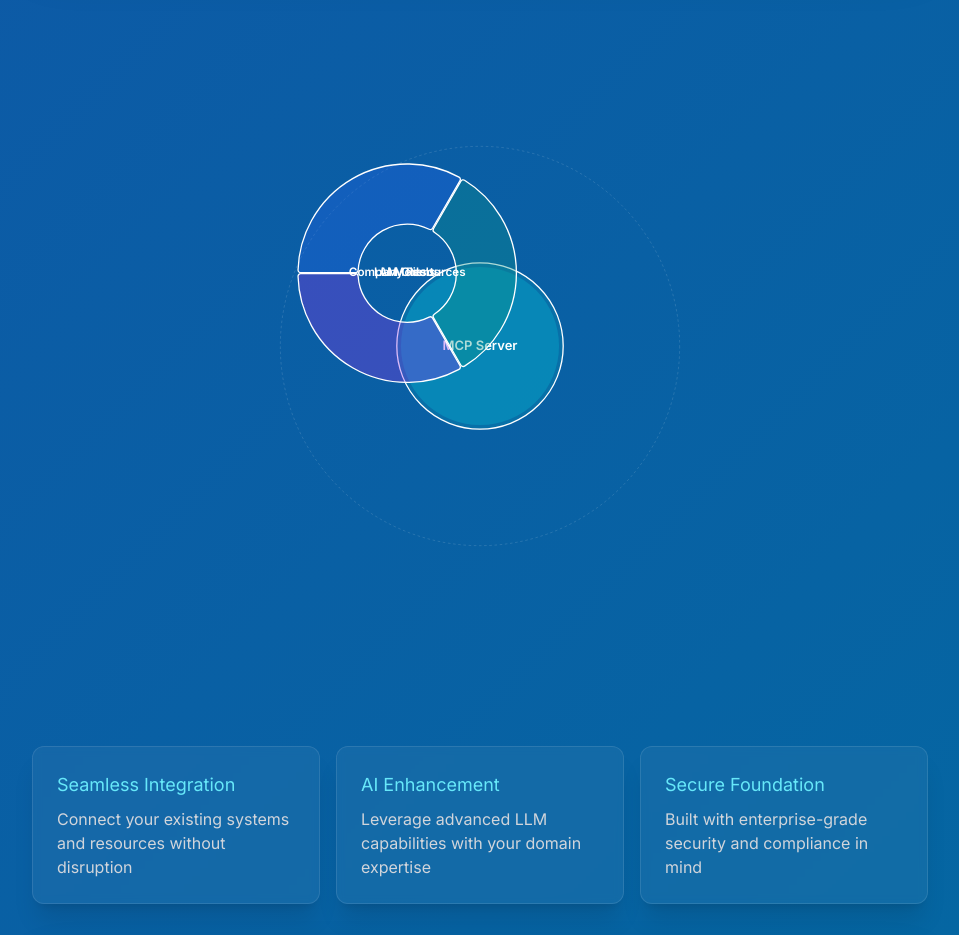
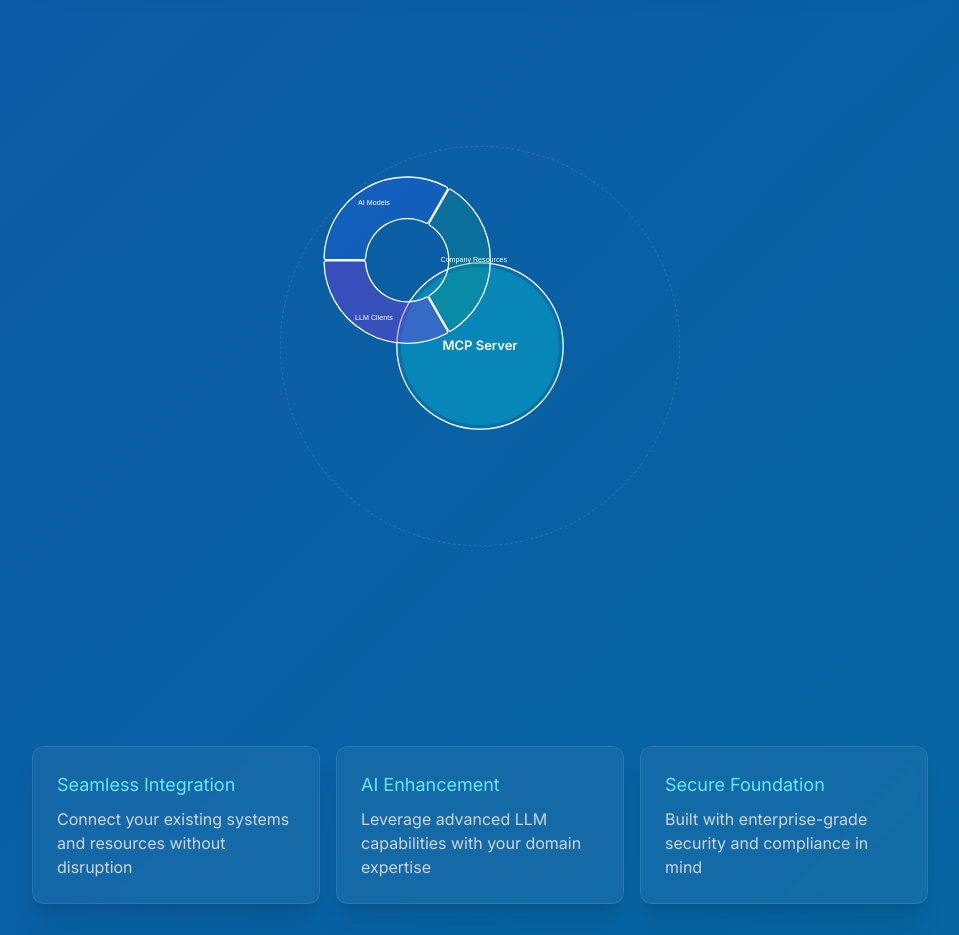
Before and after one commit to boorich/extraordinary_minds, a Next.js app: page / in a window 1280 px wide. Shown: the part 820-1755 px from the top of the page, without its empty margins (160-1119 px from the left). Built offline with nearby package versions, Linux system fonts and the light colour scheme.

Commit message:
fix: restore correct label positioning and chart margins
- Increase margins to give labels more space
- Adjust inner radius and padding for better proportions
- Remove custom label component to use Nivo defaults
- Fine-tune arc label radius offset

```diff
--- a/src/components/MCPArchitectureNivo.tsx
+++ b/src/components/MCPArchitectureNivo.tsx
@@ -119,10 +119,10 @@ const MCPArchitecture = () => {
         <div className="absolute inset-0">
           <ResponsivePie
             data={architectureElements}
-            margin={{ top: 40, right: 40, bottom: 40, left: 40 }}
-            innerRadius={0.45}
-            padAngle={0.5}
-            cornerRadius={4}
+            margin={{ top: 40, right: 80, bottom: 80, left: 80 }}
+            innerRadius={0.5}
+            padAngle={0.7}
+            cornerRadius={3}
             activeOuterRadiusOffset={8}
             colors={{ datum: 'data.color' }}
             borderWidth={2}
@@ -131,19 +131,13 @@ const MCPArchitecture = () => {
             endAngle={270}
             enableArcLabels={true}
             arcLabel={d => d.data.title}
-            arcLabelsRadiusOffset={0.5}
+            arcLabelsRadiusOffset={0.6}
+            arcLinkLabelsSkipAngle={10}
+            arcLinkLabelsTextColor="white"
+            arcLinkLabelsThickness={2}
+            arcLinkLabelsColor={{ from: 'color' }}
             arcLabelsSkipAngle={0}
             arcLabelsTextColor="white"
-            arcLabelsComponent={({ label }) => (
-              <text
-                textAnchor="middle"
-                dominantBaseline="middle"
-                className="text-lg font-semibold"
-                style={{ fill: 'white' }}
-              >
-                {label}
-              </text>
-            )}
             layers={['arcs', 'arcLabels']}
             enableArcLinkLabels={false}
             isInteractive={true}
```
